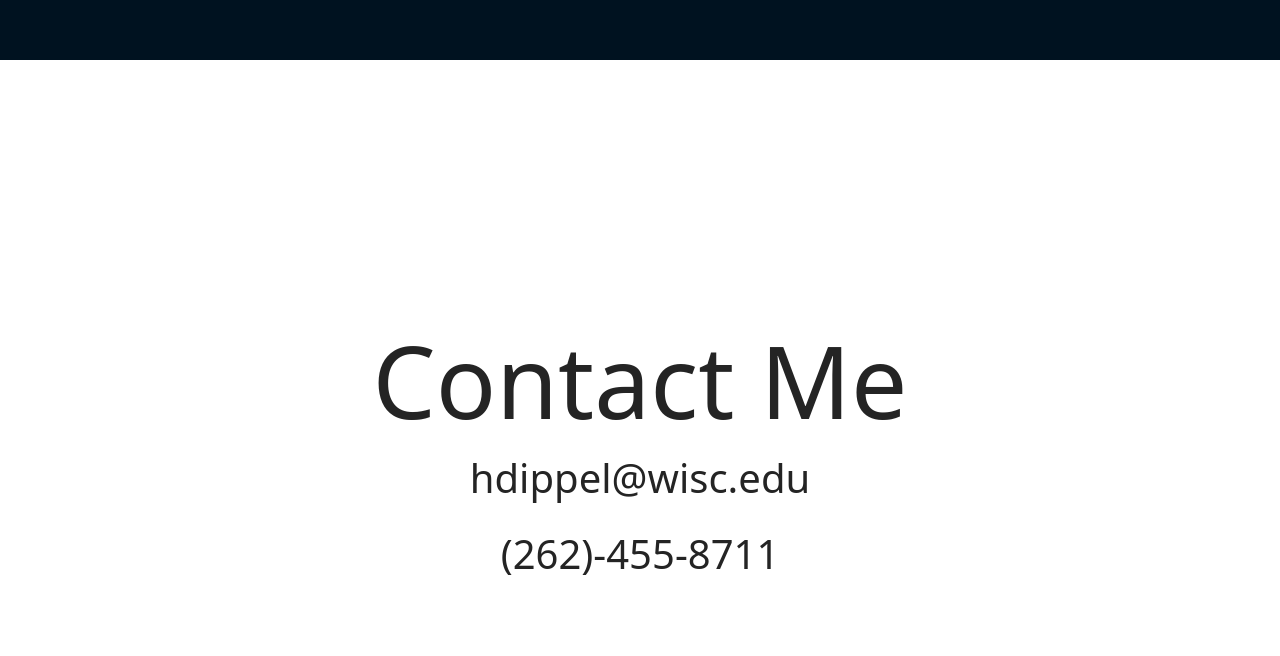
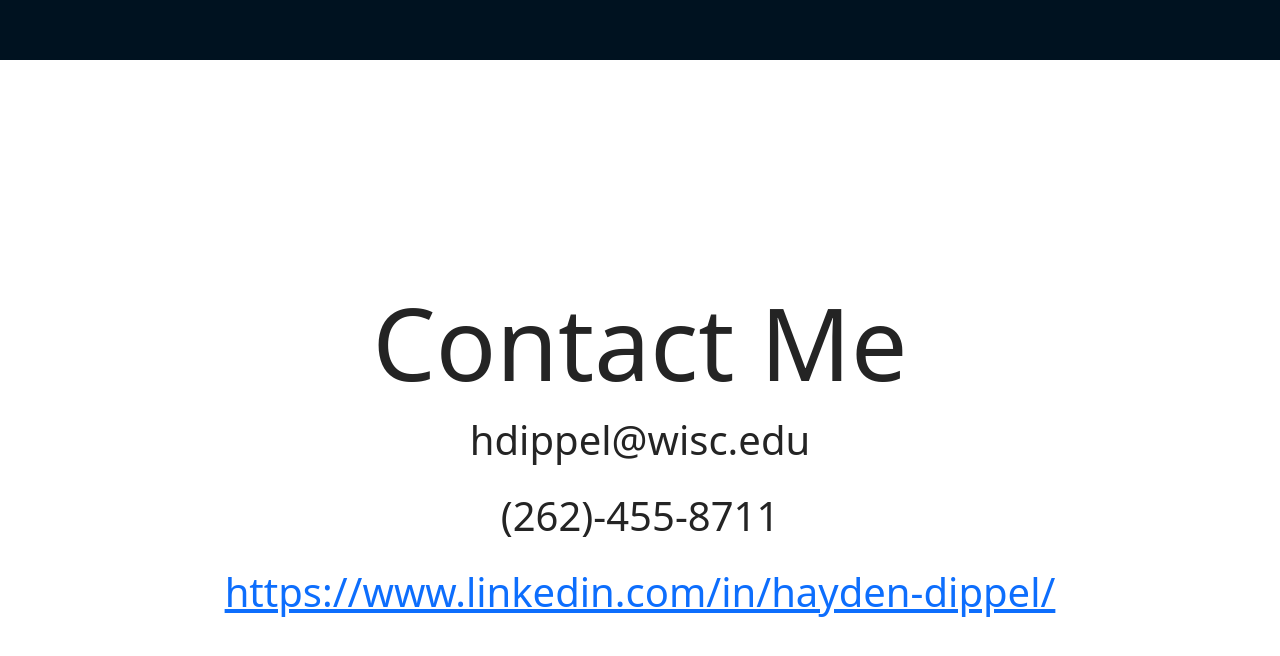
Before and after one commit to HaydenDippL/Portfolio, a React (Vite) app: page / in a window 1280 px wide. Shown: the part 10054-10710 px from the top of the page. Built offline with nearby package versions, Linux system fonts and the light colour scheme.

Commit message:
added linkedin

```diff
--- a/src/components/ContactMe.jsx
+++ b/src/components/ContactMe.jsx
@@ -5,6 +5,7 @@
         <h1 className='title'>Contact Me</h1>
         <p className='large-text'>hdippel@wisc.edu</p>
         <p className='large-text'>(262)-455-8711</p>
+        <p className='large-text'><a  target='_blank' href='https://www.linkedin.com/in/hayden-dippel/'>https://www.linkedin.com/in/hayden-dippel/</a></p>
     </div>
 }
 
```
